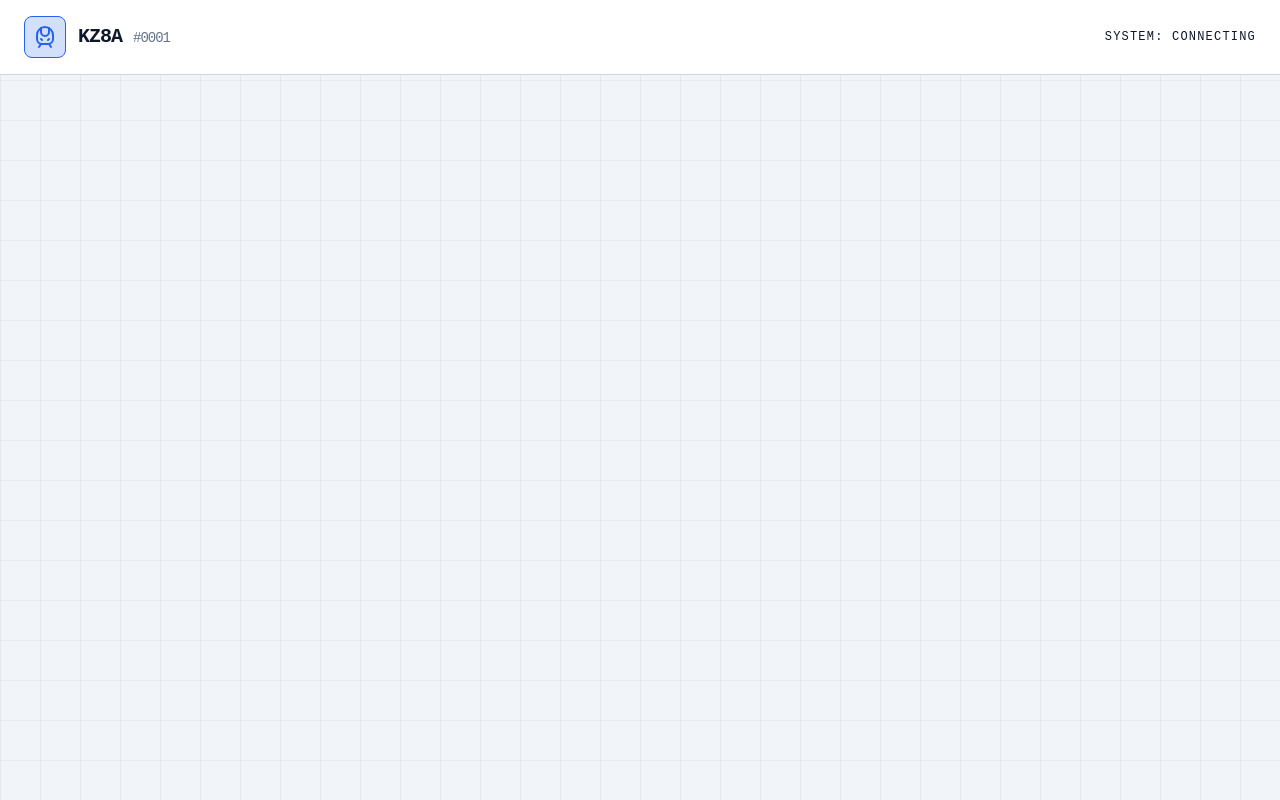
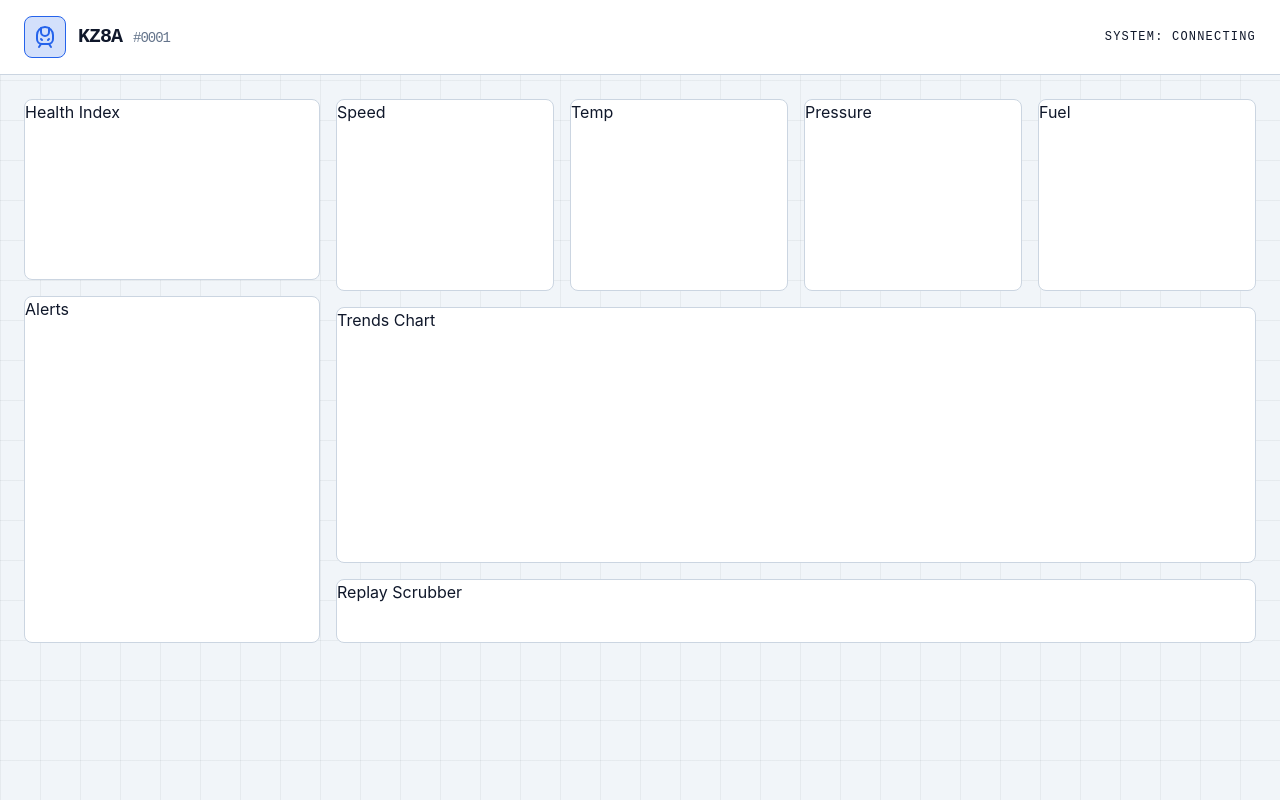
Before and after one commit to cxvxcxv/2am-client, a React (Vite) app: page / in a window 1280 px wide. Built offline with nearby package versions, Linux system fonts and the light colour scheme; no server answers.

Commit message:
feat: configure dashboard layout

```diff
--- a/src/App.tsx
+++ b/src/App.tsx
@@ -2,6 +2,36 @@ import { useWebSocket } from '@/hooks/useWebSocket';
 import clsx from 'clsx';
 import { TrainFront } from 'lucide-react';
 import { startMockSimulator } from './services/mockSimulator';
+
+// todo: placeholder components - swap later
+const HealthIndex = () => (
+	<div className='h-1/3 bg-card border border-card-border rounded-lg'>
+		Health Index
+	</div>
+);
+const AlertsPanel = () => (
+	<div className='flex-1 bg-card border border-card-border rounded-lg overflow-hidden'>
+		Alerts
+	</div>
+);
+const MetricGauges = () => (
+	<div className='h-48 grid grid-cols-4 gap-4'>
+		<div className='bg-card border border-card-border rounded-lg'>Speed</div>
+		<div className='bg-card border border-card-border rounded-lg'>Temp</div>
+		<div className='bg-card border border-card-border rounded-lg'>Pressure</div>
+		<div className='bg-card border border-card-border rounded-lg'>Fuel</div>
+	</div>
+);
+const TrendsPanel = () => (
+	<div className='flex-1 min-h-64 bg-card border border-card-border rounded-lg'>
+		Trends Chart
+	</div>
+);
+const ReplayControls = () => (
+	<div className='h-16 bg-card border border-card-border rounded-lg'>
+		Replay Scrubber
+	</div>
+);
 
 export function App() {
 	const { status } = useWebSocket();
@@ -14,7 +44,7 @@ export function App() {
 		<div className='flex flex-col'>
 			<header className='px-6 py-4 border-b bg-card border-card-border flex justify-between items-center font-mono'>
 				<div className='flex items-center gap-3'>
-					<span className='text-primary p-2 rounded-lg border bg-primary/20 shadow-primary border-primary'>
+					<span className='text-primary p-2 rounded-lg border bg-primary/20 border-primary'>
 						<TrainFront />
 					</span>
 					<h1 className='text-xl font-bold tracking-tighter'>
@@ -36,7 +66,17 @@ export function App() {
 				</div>
 			</header>
 
-			<main className='flex-1 p-6'></main>
+			<main className='flex-1 grid grid-cols-4 gap-4 p-6'>
+				<aside className='col-span-1 flex flex-col gap-4 overflow-hidden'>
+					<HealthIndex />
+					<AlertsPanel />
+				</aside>
+				<section className='col-span-3 flex flex-col gap-4 overflow-hidden'>
+					<MetricGauges />
+					<TrendsPanel />
+					<ReplayControls />
+				</section>
+			</main>
 		</div>
 	);
 }
```
